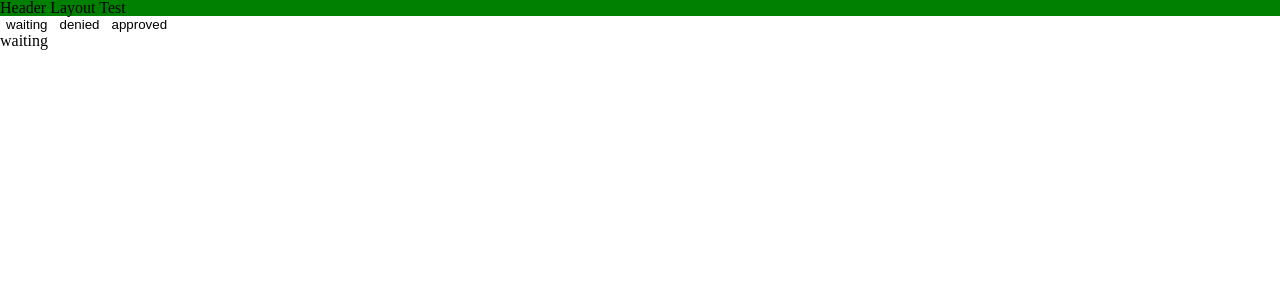
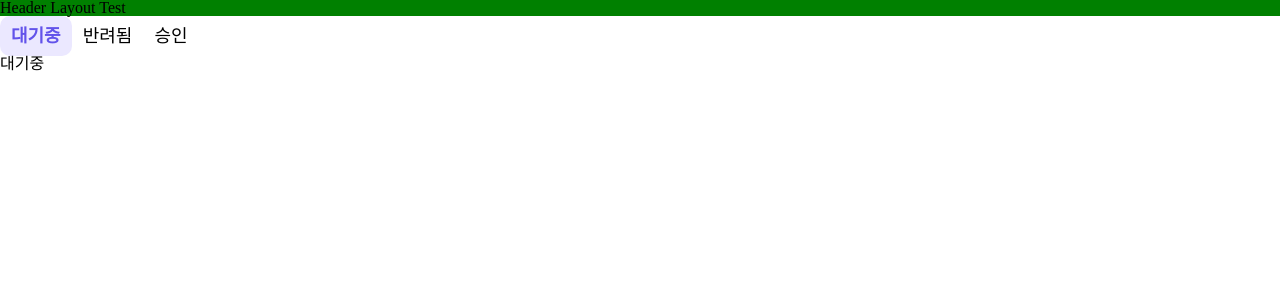
Before and after one commit to StockfolioOfficial/stockcontent-monitor-demo-front, a React (Create React App) app: page /confirm-contents in a window 1280 px wide. Shown: the top 300 px of the page. Built offline with nearby package versions, Linux system fonts and the light colour scheme; a web font is replaced by a local one.

Commit message:
feat: MainTab molecule component 컴포넌트화 완료 #16

```diff
--- /dev/null
+++ b/src/components/molecules/MainTab.tsx
@@ -0,0 +1,53 @@
+import styled, { css } from 'styled-components';
+import { ConfirmContentsType } from '../../hooks/pathParams/useConfirmContentsParams';
+
+export interface TabButtonProps
+  extends React.BaseHTMLAttributes<HTMLButtonElement> {
+  tabType: ConfirmContentsType;
+  click: 'clicked' | 'unClicked';
+}
+
+function tabStyle({ tabType }: TabButtonProps) {
+  let style: ReturnType<typeof css>;
+  switch (tabType) {
+    case '대기중':
+      style = css`
+        background-color: ${({ theme }) => theme.colors.violet};
+        color: ${({ theme }) => theme.colors.purple};
+      `;
+      break;
+    case '반려됨':
+      style = css`
+        background-color: ${({ theme }) => theme.colors.pink};
+        color: ${({ theme }) => theme.colors.red};
+      `;
+      break;
+    case '승인':
+      style = css`
+        background-color: ${({ theme }) => theme.colors.sky};
+        color: ${({ theme }) => theme.colors.blue};
+      `;
+      break;
+  }
+  return style;
+}
+
+const TabBtn = styled.button<TabButtonProps>`
+  ${({ click }) => click === 'clicked' && tabStyle}
+
+  ${({ theme, click }) => css`
+    padding: 7px 11px;
+    border-radius: 10px;
+    font-size: ${theme.fonts.size.ml};
+    font-weight: ${click === 'clicked' && `${theme.fonts.weight.bold}`};
+    line-height: ${theme.fonts.lineHeight.ml};
+  `}
+
+  &:hover {
+    ${tabStyle}
+  }
+`;
+
+export default function MainTab({ ...props }: TabButtonProps): JSX.Element {
+  return <TabBtn {...props} />;
+}
--- a/src/hooks/pathParams/useConfirmContentsParams.ts
+++ b/src/hooks/pathParams/useConfirmContentsParams.ts
@@ -2,7 +2,7 @@ import { useNavigate, useSearchParams } from 'react-router-dom';
 
 const ConfirmContentsTypeQueryKey = 't';
 
-export type ConfirmContentsType = 'waiting' | 'denied' | 'approved';
+export type ConfirmContentsType = '대기중' | '반려됨' | '승인';
 
 export default function useConfirmContentsParams() {
   const [searchParams] = useSearchParams();
@@ -17,7 +17,7 @@ export default function useConfirmContentsParams() {
   // type
   const type =
     (searchParams.get(ConfirmContentsTypeQueryKey) as ConfirmContentsType) ??
-    'waiting';
+    '대기중';
   const setType = (t: ConfirmContentsType) => {
     searchParams.set(ConfirmContentsTypeQueryKey, t);
     updateNavigate();
--- a/src/pages/ConfirmContents/index.tsx
+++ b/src/pages/ConfirmContents/index.tsx
@@ -3,25 +3,29 @@ import useConfirmContentsParams, {
   ConfirmContentsType,
 } from '../../hooks/pathParams/useConfirmContentsParams';
 import HStackLayout from '../../components/atoms/layouts/HStackLayout';
+import MainTab from '../../components/molecules/MainTab';
 
 export default function ConfirmContentsPage() {
   const { type, setType } = useConfirmContentsParams();
 
   //todo refactor
-  const test: ConfirmContentsType[] = ['waiting', 'denied', 'approved'];
+  const mainTabType: ConfirmContentsType[] = ['대기중', '반려됨', '승인'];
+
   const renderTypeButton = (t: ConfirmContentsType) => {
-    if (t === type)
-      return (
-        <button>
-          <strong>{t}</strong>
-        </button>
-      );
-    return <button onClick={() => setType(t)}>{t}</button>;
+    return (
+      <MainTab
+        click={t === type ? `clicked` : `unClicked`}
+        tabType={t}
+        onClick={() => setType(t)}
+      >
+        {t}
+      </MainTab>
+    );
   };
 
   return (
     <VStackLayout>
-      <HStackLayout>{test.map(renderTypeButton)}</HStackLayout>
+      <HStackLayout>{mainTabType.map(renderTypeButton)}</HStackLayout>
       <h1>{type}</h1>
     </VStackLayout>
   );
```
